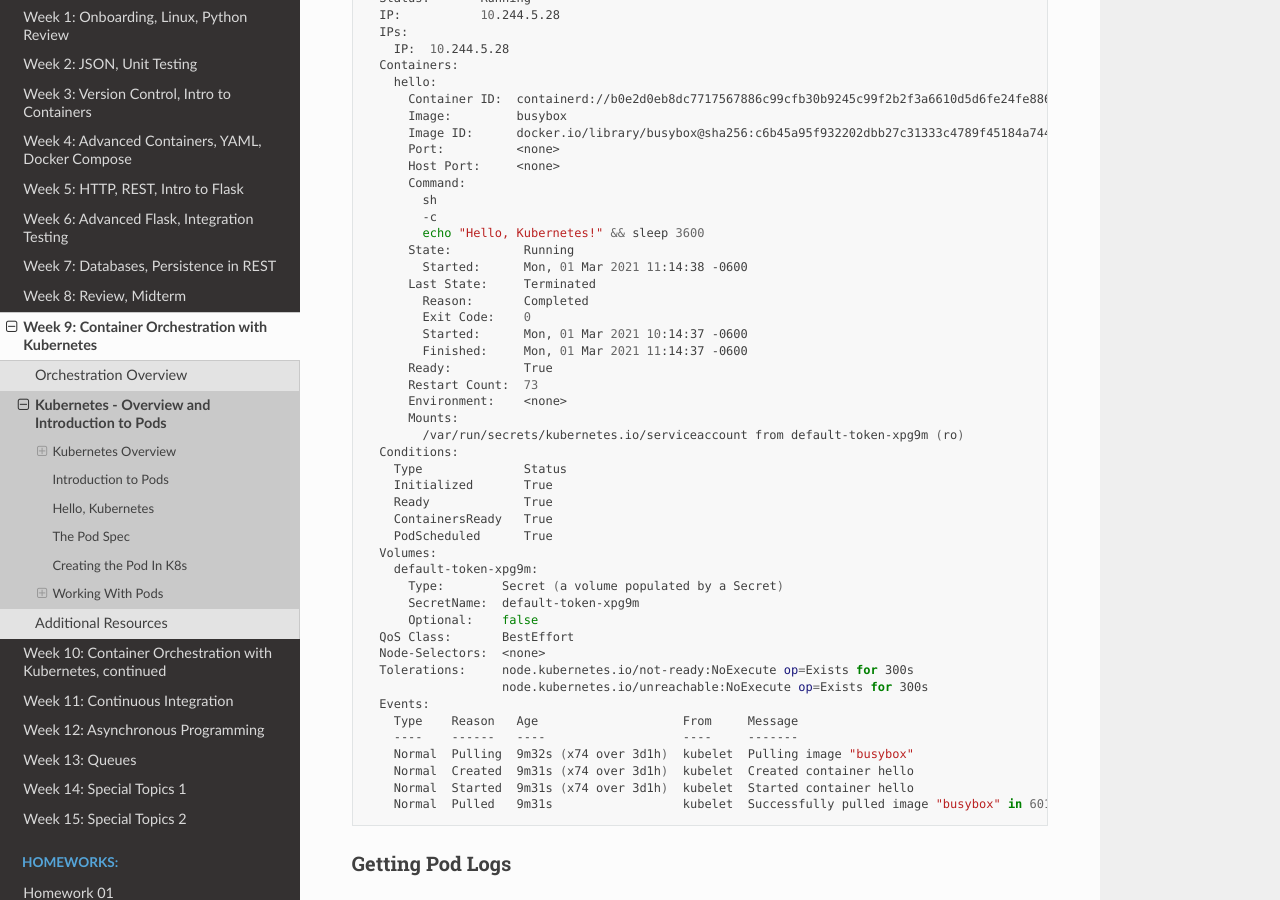
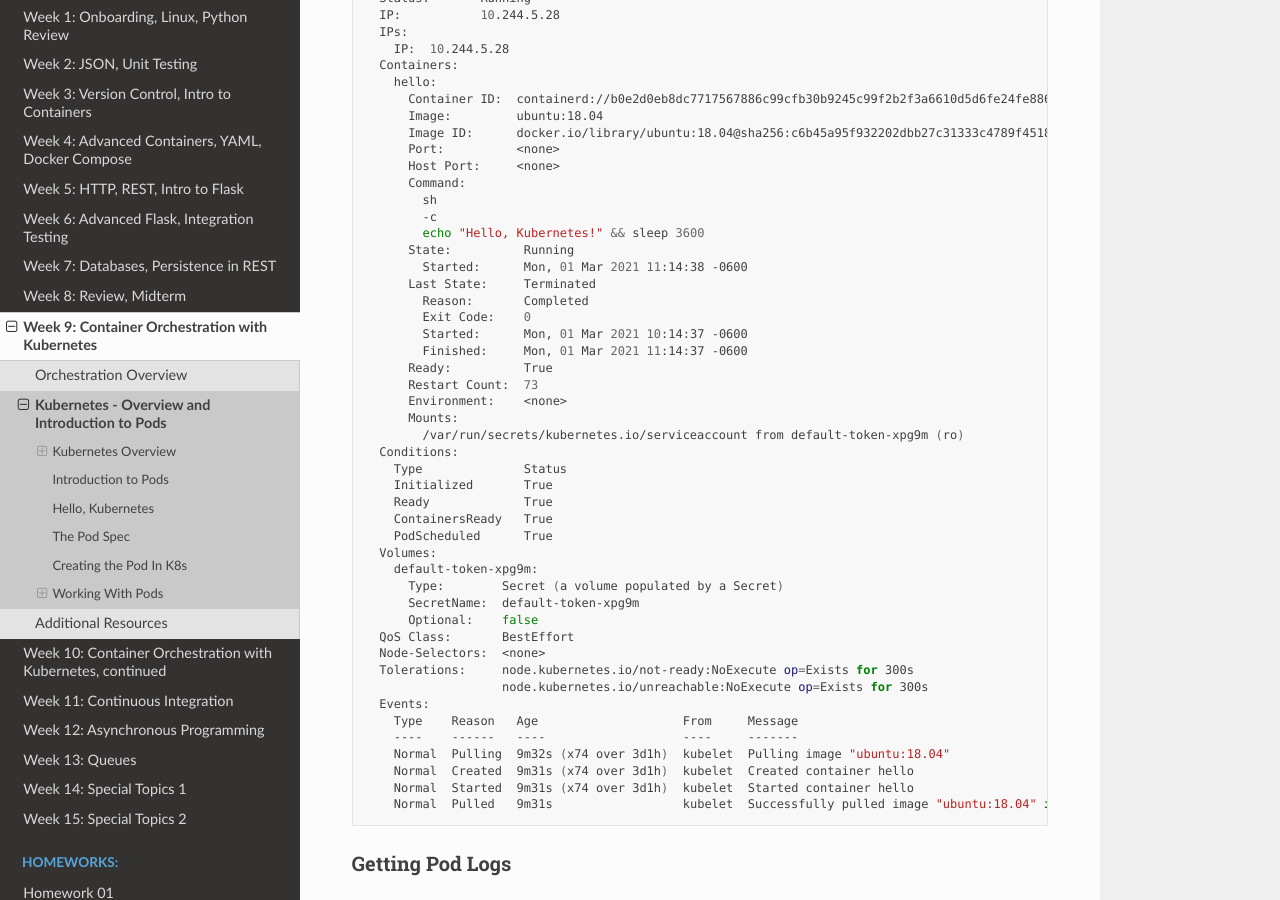
Before and after one commit to TACC/coe-332-sp21, a Sphinx documentation site: the page built from docs/week09/kubernetes_pod.rst, in a window 1280 px wide and 1400 px high, scrolled down 5506 px. Shown: the part 151-1051 px from the top of the window. Built offline with Sphinx 7.4.7 and the Read the Docs theme 2.0.0, drawn with Linux system fonts in a browser that asks for light colours; some of the changed text lies outside the part shown.

Commit message:
switch from busybox to ubu

```diff
--- a/docs/week09/kubernetes_pod.rst
+++ b/docs/week09/kubernetes_pod.rst
@@ -117,7 +117,7 @@ Create a file called ``pod-basic.yml``, open it up in an editor and paste the fo
     spec:
       containers:
         - name: hello
-          image: busybox
+          image: ubuntu:18.04
           command: ['sh', '-c', 'echo "Hello, Kubernetes!" && sleep 3600']
 
 Let's break this down. The top four stanzas are common to all k8s resource descriptions:
@@ -143,7 +143,7 @@ The pod spec we defined looked like this:
     spec:
       containers:
         - name: hello
-          image: busybox
+          image: ubuntu:18.04
           command: ['sh', '-c', 'echo "Hello, Kubernetes!" && sleep 3600']
 
 There is just one stanza, the ``containers`` stanza, which is a list of containers (recall that pods can contain
@@ -252,8 +252,8 @@ a pod that has failed:
     Containers:
       hello:
         Container ID:  containerd://b0e2d0eb8dc7717567886c99cfb30b9245c99f2b2f3a6610d5d6fe24fe8866b8
-        Image:         busybox
-        Image ID:      docker.io/library/busybox@sha256:c6b45a95f932202dbb27c31333c4789f45184a744060f6e569cc9d2bf1b9ad6f
+        Image:         ubuntu:18.04
+        Image ID:      docker.io/library/ubuntu:18.04@sha256:c6b45a95f932202dbb27c31333c4789f45184a744060f6e569cc9d2bf1b9ad6f
         Port:          <none>
         Host Port:     <none>
         Command:
@@ -290,10 +290,10 @@ a pod that has failed:
     Events:
       Type    Reason   Age                    From     Message
       ----    ------   ----                   ----     -------
-      Normal  Pulling  9m32s (x74 over 3d1h)  kubelet  Pulling image "busybox"
+      Normal  Pulling  9m32s (x74 over 3d1h)  kubelet  Pulling image "ubuntu:18.04"
       Normal  Created  9m31s (x74 over 3d1h)  kubelet  Created container hello
       Normal  Started  9m31s (x74 over 3d1h)  kubelet  Started container hello
-      Normal  Pulled   9m31s                  kubelet  Successfully pulled image "busybox" in 601.12516ms
+      Normal  Pulled   9m31s                  kubelet  Successfully pulled image "ubuntu:18.04" in 601.12516ms
 
 
 Getting Pod Logs
```
